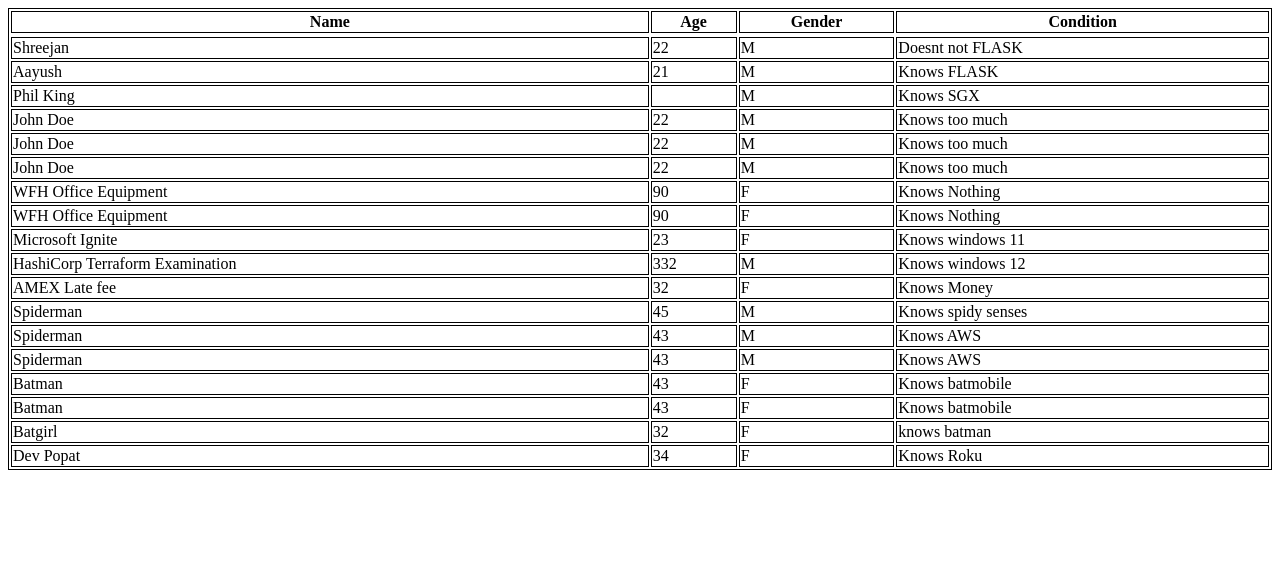
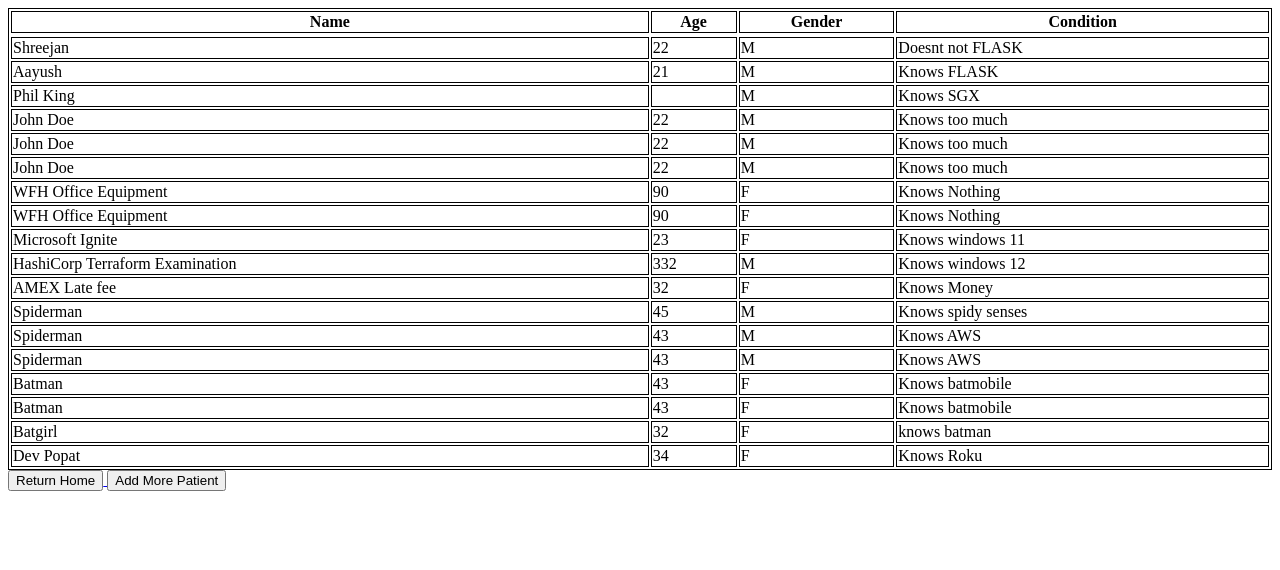
Before and after one commit to shreejam21/sgx-demo, a Flask app: page /show-all in a window 1280 px wide. Shown: the top 570 px of the page. Run offline with Flask 3, Linux system fonts and the light colour scheme; data comes from the database, SQL or seed files in the repository; both versions use the stored data as it was after the commit.

Commit message:
Added return buttons for get patient

```diff
--- a/templates/all.html
+++ b/templates/all.html
@@ -27,5 +27,7 @@
 
         {% endfor %}
     </table>
+    <a href='/'><button> Return Home</button>
+    <a href='/add-patient'><button>Add More Patient</button>
 </body>
 </html>
--- a/templates/get_patient_prompt.html
+++ b/templates/get_patient_prompt.html
@@ -9,5 +9,7 @@
         <p>Name <input type = "text" name = "Name" /></p>
         <p><input type = "submit" value = "submit" /></p>
      </form>
+     <a href='/'><button> Return Home</button>
+     <a href='/add-patient'><button>Add More Patient</button>
 </body>
 </html>
```
Also changed, not shown: patients.db.
